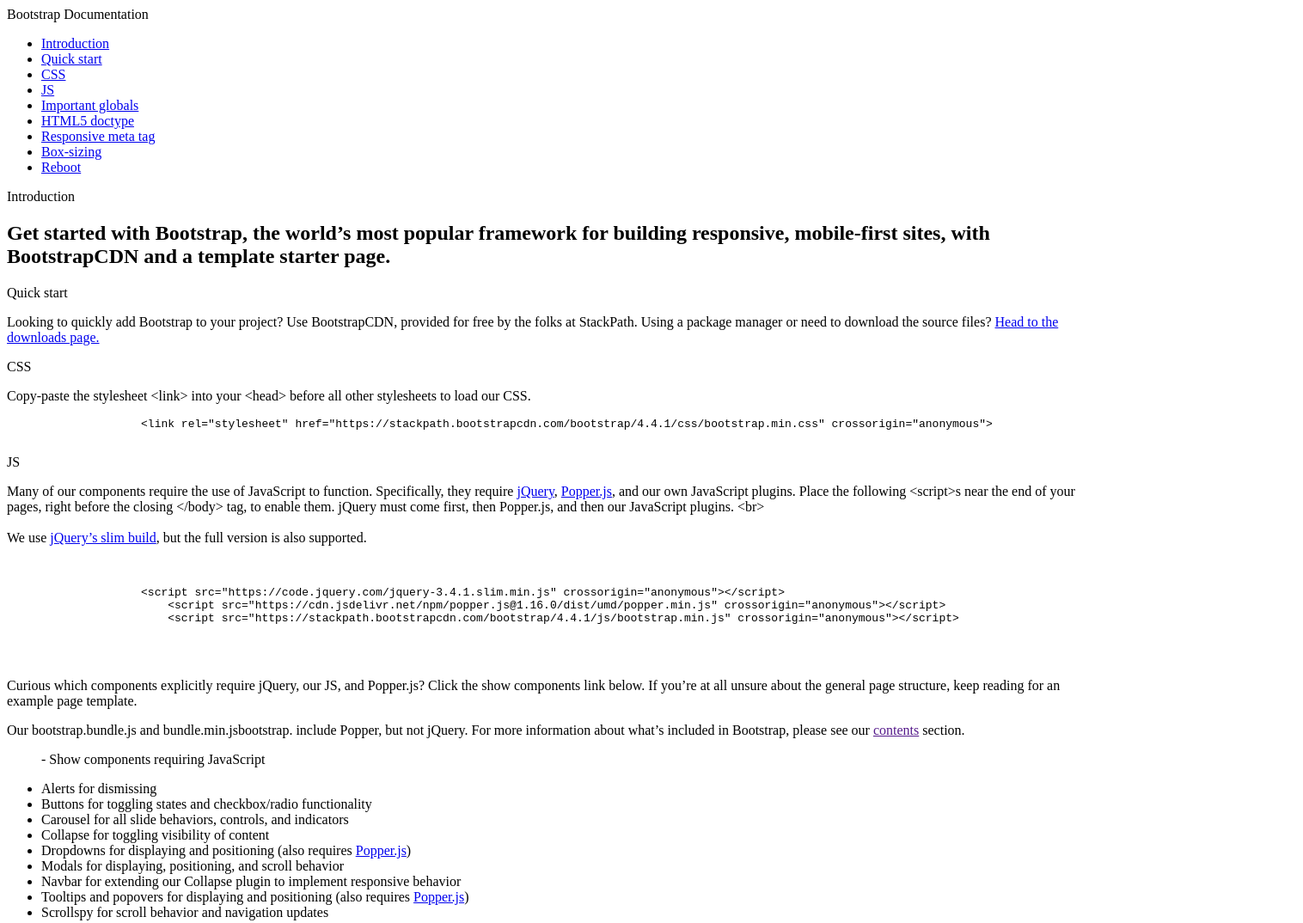
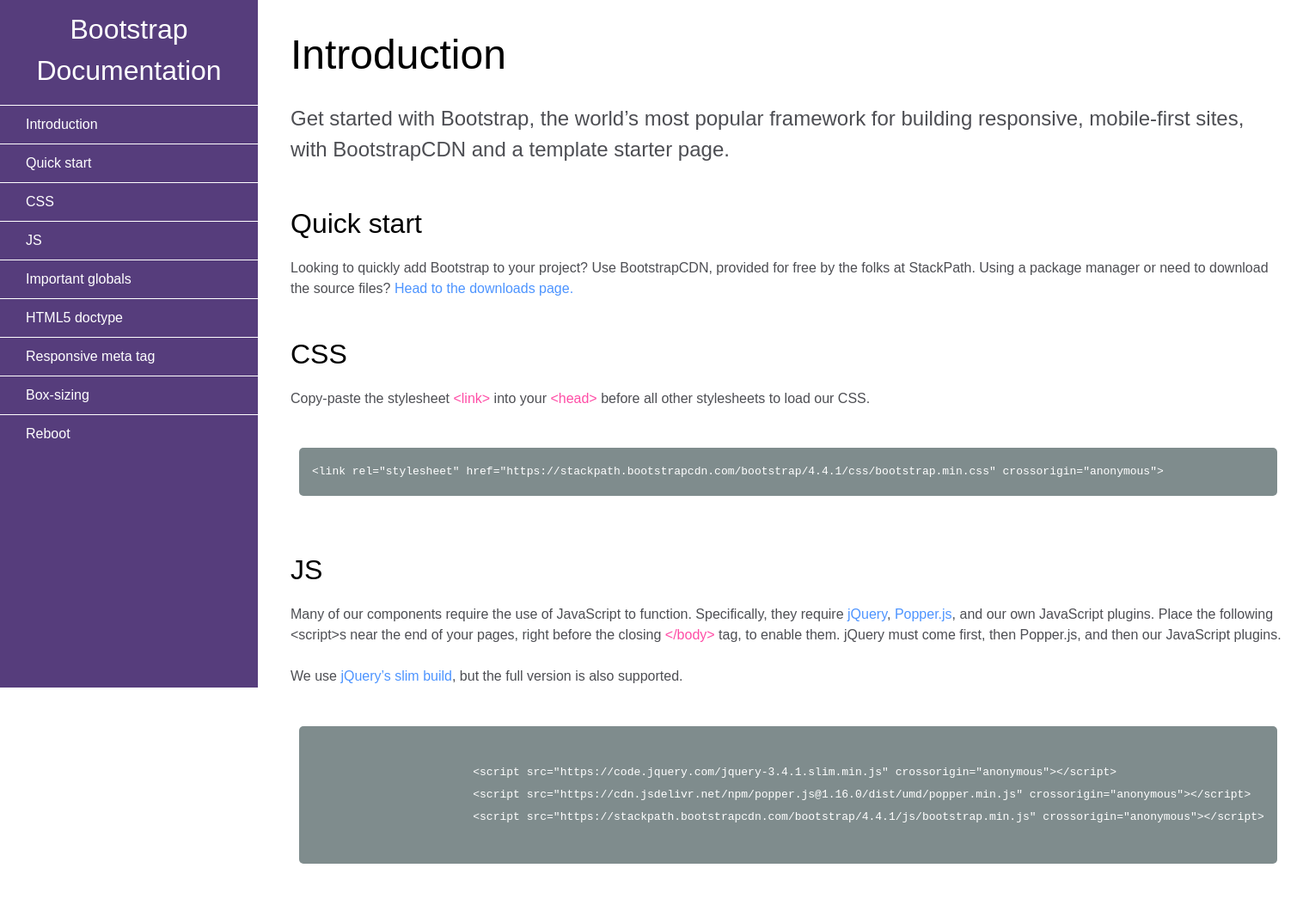
Before and after one commit to MartinFlischman/technical_documentation_page, a plain HTML site: page index.html in a window 1280 px wide. Shown: the top 1074 px of the page at 86% size, 1516 px wide, since content can reach past the window. Drawn offline with Linux system fonts and the light colour scheme.

Commit message:
Added css styling.

```diff
--- a/index.html
+++ b/index.html
@@ -4,10 +4,11 @@
     <meta charset="UTF-8">
     <meta name="viewport" content="width=device-width, initial-scale=1.0">
     <title>Technical Documentation Page</title>
+    <link rel="stylesheet" href="style.css">
 </head>
 <body>
-    <nav id="nav-bar">
-        <header>Bootstrap Documentation</header>
+    <nav id="navbar">
+        <header class="nav-header">Bootstrap Documentation</header>
         <ul>
             <li><a class="nav-link" href="#Introduction">Introduction</a></li>
             <li><a class="nav-link" href="#Quick_start">Quick start</a></li>
@@ -23,39 +24,35 @@
 
     <main id="main-doc">
         <section class="main-section" id="Introduction">
-            <header>Introduction</header>
+            <header class="intro">Introduction</header>
             <h1>Get started with Bootstrap, the world’s most popular framework for building responsive, mobile-first sites, with BootstrapCDN and a template starter page.</h1>
         </section>
-
+        <br>
         <section class="main-section" id="Quick_start">
             <header>Quick start</header>
             <p>Looking to quickly add Bootstrap to your project? Use BootstrapCDN, provided for free by the folks at StackPath. Using a package manager or need to download the source files? <a href="#">Head to the downloads page.</a></p>
         </section>
-
+        <br>
         <section class="main-section" id="CSS">
             <header>CSS</header>
-            <article>
                 <p>Copy-paste the stylesheet <span class="text">&lt;link&gt;</span> into your <span class="text">&lt;head&gt;</span> before all other stylesheets to load our CSS.</p>
                 <pre>
                     <code>&lt;link rel="stylesheet" href="https://stackpath.bootstrapcdn.com/bootstrap/4.4.1/css/bootstrap.min.css" integrity="sha384-Vkoo8x4CGsO3+Hhxv8T/Q5PaXtkKtu6ug5TOeNV6gBiFeWPGFN9MuhOf23Q9Ifjh" crossorigin="anonymous"&gt;</code>
                 </pre>
-            </article>
         </section>
-
         <section class="main-section" id="JS">
             <header>JS</header>
-            <article>
-                <p>Many of our components require the use of JavaScript to function. Specifically, they require <a href="#">jQuery</a>, <a href="#">Popper.js</a>, and our own JavaScript plugins. Place the following &lt;script&gt;s near the end of your pages, right before the closing <span class="text">&lt;/body&gt;</span> tag, to enable them. jQuery must come first, then Popper.js, and then our JavaScript plugins. &lt;br&gt;
+                <p>Many of our components require the use of JavaScript to function. Specifically, they require <a href="#">jQuery</a>, <a href="#">Popper.js</a>, and our own JavaScript plugins. Place the following &lt;script&gt;s near the end of your pages, right before the closing <span class="text">&lt;/body&gt;</span> tag, to enable them. jQuery must come first, then Popper.js, and then our JavaScript plugins.
                 <br>
                 <br>
                 We use <a href="#">jQuery’s slim build</a>, but the full version is also supported.</p>
-                <br>
                 <pre>
-                    <code>&lt;script src="https://code.jquery.com/jquery-3.4.1.slim.min.js" integrity="sha384-J6qa4849blE2+poT4WnyKhv5vZF5SrPo0iEjwBvKU7imGFAV0wwj1yYfoRSJoZ+n" crossorigin="anonymous"&gt;&lt;/script&gt;
+                    <code>
+                        &lt;script src="https://code.jquery.com/jquery-3.4.1.slim.min.js" integrity="sha384-J6qa4849blE2+poT4WnyKhv5vZF5SrPo0iEjwBvKU7imGFAV0wwj1yYfoRSJoZ+n" crossorigin="anonymous"&gt;&lt;/script&gt;
                         &lt;script src="https://cdn.jsdelivr.net/npm/popper.js@1.16.0/dist/umd/popper.min.js" integrity="sha384-Q6E9RHvbIyZFJoft+2mJbHaEWldlvI9IOYy5n3zV9zzTtmI3UksdQRVvoxMfooAo" crossorigin="anonymous"&gt;&lt;/script&gt;
-                        &lt;script src="https://stackpath.bootstrapcdn.com/bootstrap/4.4.1/js/bootstrap.min.js" integrity="sha384-wfSDF2E50Y2D1uUdj0O3uMBJnjuUD4Ih7YwaYd1iqfktj0Uod8GCExl3Og8ifwB6" crossorigin="anonymous"&gt;&lt;/script&gt;</code>
+                        &lt;script src="https://stackpath.bootstrapcdn.com/bootstrap/4.4.1/js/bootstrap.min.js" integrity="sha384-wfSDF2E50Y2D1uUdj0O3uMBJnjuUD4Ih7YwaYd1iqfktj0Uod8GCExl3Og8ifwB6" crossorigin="anonymous"&gt;&lt;/script&gt;
+                    </code>
                 </pre>
-                <br>
                 <p>Curious which components explicitly require jQuery, our JS, and Popper.js? Click the show components link below. If you’re at all unsure about the general page structure, keep reading for an example page template.</p>
                 <p>Our <span class="text">bootstrap.bundle.js</span> and <span class="text">bundle.min.js</span>bootstrap. include Popper, but not jQuery. For more information about what’s included in Bootstrap, please see our <a href="">contents</a> section.</p>
                 <ul>
@@ -70,66 +67,56 @@
                     <li>Tooltips and popovers for displaying and positioning (also requires <a href="#">Popper.js</a>)</li>
                     <li>Scrollspy for scroll behavior and navigation updates</li>
                 </ul>
-            </article>
         </section>
-
+        <br>
         <section class="main-section" id="Important_globals">
             <header>Important globals</header>
             <p>Bootstrap employs a handful of important global styles and settings that you’ll need to be aware of when using it, all of which are almost exclusively geared towards the normalization of cross browser styles. Let’s dive in.</p>
         </section>
-
+        <br>
         <section class="main-section" id="HTML5_doctype">
             <header>HTML5 doctype</header>
-            <article>
                 <p>Bootstrap requires the use of the HTML5 doctype. Without it, you’ll see some funky incomplete styling, but including it shouldn’t cause any considerable hiccups.</p>
                 <pre>
                     <code>
                         &lt;!doctype html&gt;
-                        <br>
                         &lt;html lang="en"&gt;
-                        <br>
                             ...
-                        <br>
                         &lt;/html&gt;
                     </code>
                 </pre>
-            </article>
         </section>
-
         <section class="main-section" id="Responsive_meta_tag">
             <header>Responsive meta tag</header>
-            <article>
                 <p>Bootstrap is developed mobile first, a strategy in which we optimize code for mobile devices first and then scale up components as necessary using CSS media queries. To ensure proper rendering and touch zooming for all devices, <b>add the responsive viewport meta tag</b> to your <span class="text">&lt;head&gt;</span>.</p>
                 <pre>
                     <code>
-                        &lg;meta name="viewport" content="width=device-width, initial-scale=1, shrink-to-fit=no"&gt;
+                        &lt;meta name="viewport" content="width=device-width, initial-scale=1, shrink-to-fit=no"&gt;
                     </code>
                 </pre>
                 <p>You can see an example of this in action in the <a href="#">starter template</a>.</p>
-            </article>
         </section>
-
+        <br>
         <section class="main-section" id="Box-sizing">
             <header>Box-sizing</header>
-            <article>
                 <p>For more straightforward sizing in CSS, we switch the global <span class="text">box-sizing</span> value from <span class="text">content-box</span> to <span class="text">border-box</span>. This ensures <span class="text">padding</span> does not affect the final computed width of an element, but it can cause problems with some third party software like Google Maps and Google Custom Search Engine.</p>
                 <p>On the rare occasion you need to override it, use something like the following:</p>
                 <pre>
                     <code>
-                        .selector-for-some-widget {<br>
-                            box-sizing: content-box;<br>
+                        .selector-for-some-widget {
+                            box-sizing: content-box;
                         }
                     </code>
                 </pre>
                 <p>With the above snippet, nested elements—including generated content via <span class="text">::before</span> and <span class="text">::after</span>—will all inherit the specified <span class="text">box-sizing</span> for that <span class="text">.selector-for-some-widget</span>.</p>
                 <p>Learn more about <a href="#">box model and sizing at CSS Tricks</a>.</p>
-            </article>
         </section>
-
+        <br>
         <section class="main-section" id="Reboot">
             <header>Reboot</header>
             <p>For improved cross-browser rendering, we use <a href="#">Reboot</a> to correct inconsistencies across browsers and devices while providing slightly more opinionated resets to common HTML elements.</p>
         </section>
+        <br>
     </main>
 </body>
 </html>
--- a/style.css
+++ b/style.css
@@ -1,10 +1,9 @@
 html,
 body {
-
     min-width: 290px;
-    color: #4d4e53;
+    color: #000000;
     background-color: #ffffff;
-    font-family: "Open Sans", Arial, sans-serif;
+    font-family: sans-serif;
     line-height: 1.5;
 }
 
@@ -15,9 +14,7 @@
     left: 0px;
     width: 300px;
     height: 100%;
-    border-right: solid;
-    border-color: #563D7C;
-    background: #563D7C;
+    background-color: #563D7C;
     color: #ffffff;
 }
 
@@ -25,18 +22,20 @@
     color: black;
     margin: 10px;
     text-align: center;
-    font-size: 1.8em;
-    font-weight: thin;
+    font-size: 32px;
+}
+
+header.nav-header {
+    color: #ffffff;
+}
+
+header.intro {
+    font-size: 48px;
 }
 
 #main-doc header {
     text-align: left;
     margin: 0px;
-}
-
-span.text {
-    color: #FAA3A0;
-    font-weight: bold;
 }
 
 #navbar ul {
@@ -47,7 +46,7 @@
 }
 
 #navbar li {
-    color: #4d4e53;
+    color: #ffffff;
     border-top: 1px solid;
     list-style: none;
     position: relative;
@@ -69,10 +68,32 @@
     margin-bottom: 110px;
 }
 
-section article {
+h1 {
+    font-size: 24px;
     color: #4d4e53;
-    margin: 15px;
-    font-size: 0.96em;
+    font-weight: normal;
+}
+
+p {
+    font-size: 16px;
+    color: #4d4e53;
+}
+
+li {
+    color: #4d4e53;
+}
+
+a {
+    text-decoration: none;
+    color: #4d94ff;
+}
+
+#navbar a {
+    color: #ffffff;
+}
+
+span.text {
+    color: #ff4da6;
 }
 
 section li {
@@ -87,21 +108,23 @@
     word-break: normal;
     word-wrap: normal;
     line-height: 2;
-    background-color: #f7f7f7;
+    background-color: #7f8c8d;
+    color: #ffffff;
     padding: 15px;
     margin: 10px;
     border-radius: 5px;
 }
 
-@media only screen and (max-width: 815px) {
+@media (max-width: 815px) {
   /* For mobile phones: */
     #navbar ul {
-    border: 1px solid;
-    height: 207px;
+        border: 1px solid;
+        height: 207px;
+    {
 }
 
 #navbar {
-    background-color: white;
+    background-color: #563D7C;
     position: absolute;
     top: 0;
     padding: 0;
@@ -117,12 +140,13 @@
     position: relative;
     margin-left: 0px;
     margin-top: 270px;
+    }
 }
 
-@media only screen and (max-width: 400px) {
+@media (max-width: 400px) {
     #main-doc {
         margin-left: -10px;
-    }
+    {
 }
 
 code {
```
